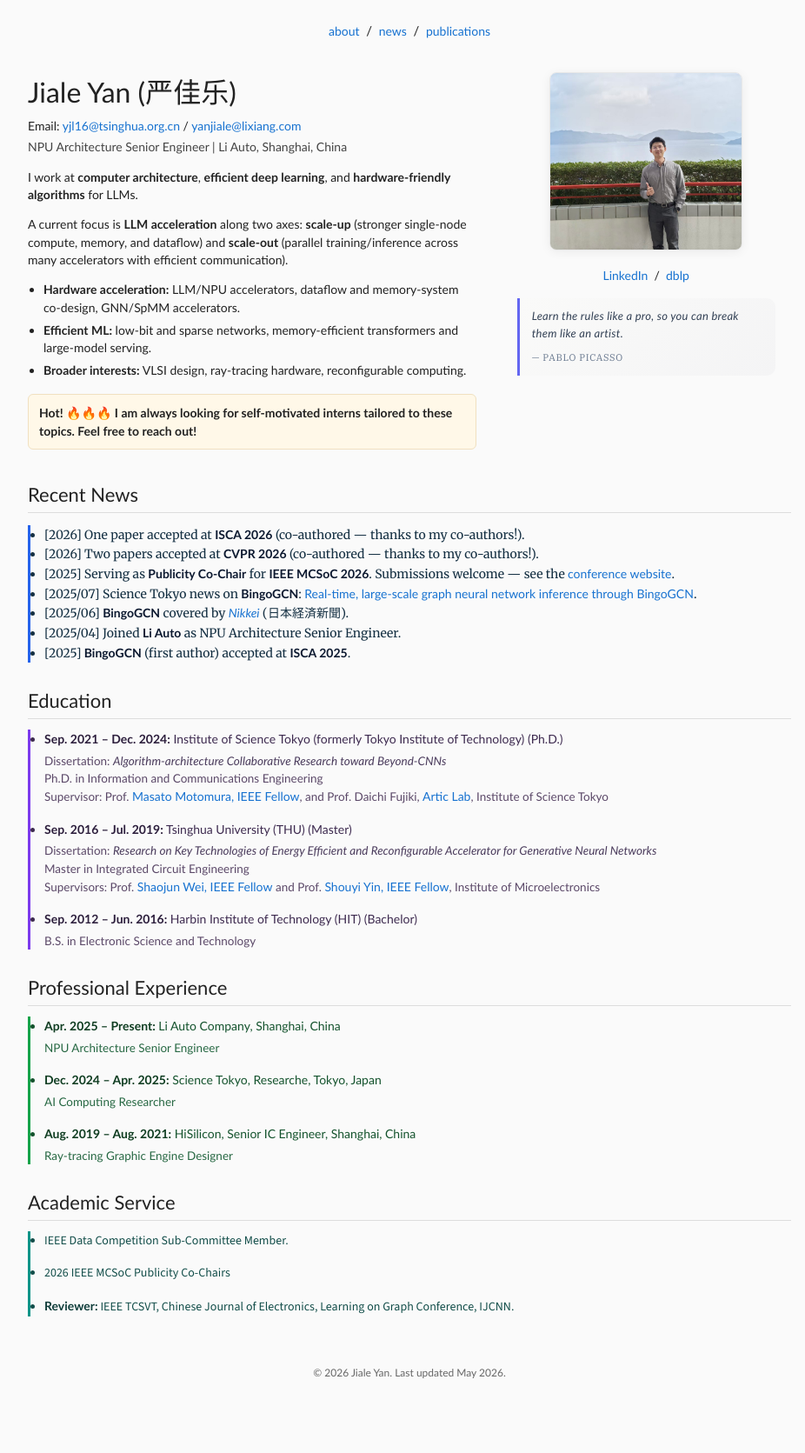
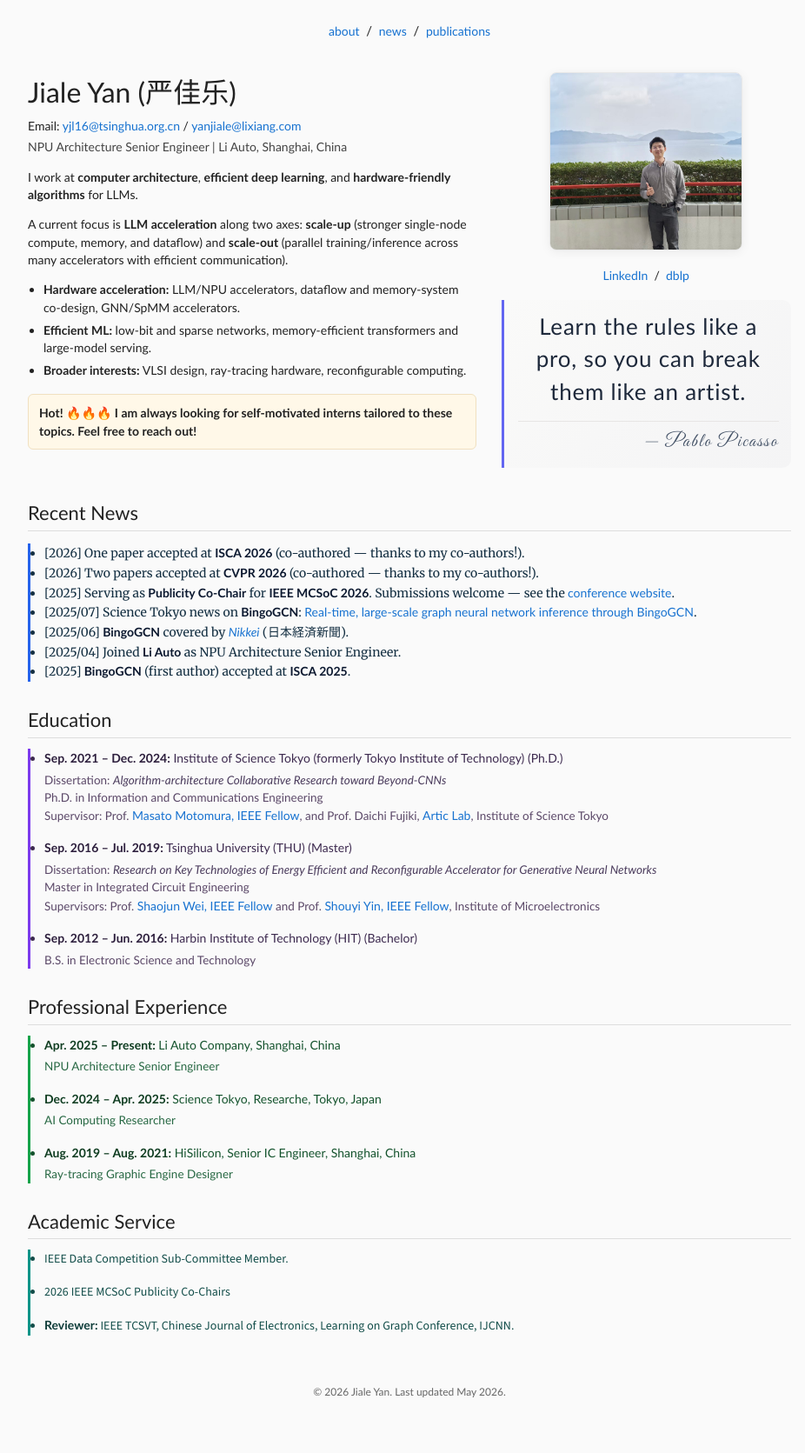
Before and after one commit to LouiValley/LouiValley.github.io, a Jekyll site: the page built from index.html, in a window 1280 px wide. Shown: the whole page at 87% size, without its empty margins (169-1095 px from the left). Built offline with Jekyll 4.4.1, drawn with Linux system fonts in a browser that asks for light colours; before the commit the page ends 1649 px from its top, so only the background shows below that.

Commit message:
Hero philosophy quote: Great Vibes script font and responsive sizing

```diff
--- a/_layouts/plain.html
+++ b/_layouts/plain.html
@@ -7,7 +7,7 @@
   <meta name="description" content="{{ site.description }}">
   <link rel="preconnect" href="https://fonts.googleapis.com">
   <link rel="preconnect" href="https://fonts.gstatic.com" crossorigin>
-  <link href="https://fonts.googleapis.com/css2?family=IBM+Plex+Serif:ital,wght@0,400;0,500;0,600;1,400&family=Merriweather:ital,wght@0,400;0,700;1,400&family=Source+Sans+3:ital,wght@0,400;0,500;0,600;1,400&display=swap" rel="stylesheet">
+  <link href="https://fonts.googleapis.com/css2?family=Great+Vibes&family=IBM+Plex+Serif:ital,wght@0,400;0,500;0,600;1,400&family=Merriweather:ital,wght@0,400;0,700;1,400&family=Source+Sans+3:ital,wght@0,400;0,500;0,600;1,400&display=swap" rel="stylesheet">
   <link rel="stylesheet" href="{{ '/stylesheet.css' | relative_url }}">
 </head>
 <body>
--- a/stylesheet.css
+++ b/stylesheet.css
@@ -200,34 +200,37 @@ body {
 }
 
 .hero-philosophy {
-  margin: 16px auto 0;
-  padding: 10px 12px 12px 14px;
-  max-width: 268px;
+  margin: 18px auto 0;
+  padding: 12px 14px 14px 16px;
+  max-width: 300px;
   border-left: 3px solid #6366f1;
   border-radius: 0 10px 10px 0;
   background: linear-gradient(135deg, #fafaf9 0%, #f4f4f5 100%);
-  text-align: left;
-  font-family: 'Merriweather', Georgia, 'Times New Roman', serif;
+  text-align: center;
+  font-family: 'Great Vibes', cursive;
 }
 
 .hero-philosophy p {
   margin: 0;
-  font-size: 13px;
-  font-style: italic;
+  font-size: 26px;
+  font-style: normal;
   font-weight: 400;
-  color: #334155;
-  line-height: 1.6;
-  letter-spacing: 0.02em;
+  color: #1e293b;
+  line-height: 1.45;
+  letter-spacing: 0.03em;
 }
 
 .hero-philosophy footer {
-  margin: 10px 0 0;
-  font-size: 11px;
+  margin: 14px 0 0;
+  padding-top: 8px;
+  font-size: 22px;
   font-style: normal;
-  font-family: 'IBM Plex Serif', Georgia, serif;
-  color: #64748b;
-  letter-spacing: 0.06em;
-  text-transform: uppercase;
+  font-family: 'Great Vibes', cursive;
+  color: #475569;
+  letter-spacing: 0.08em;
+  text-transform: none;
+  text-align: right;
+  border-top: 1px solid #e7e5e4;
 }
 
 .name-block {
@@ -604,6 +607,18 @@ h2.pub-year {
     margin-top: 18px;
   }
 
+  .hero-philosophy {
+    max-width: 100%;
+  }
+
+  .hero-philosophy p {
+    font-size: 22px;
+  }
+
+  .hero-philosophy footer {
+    font-size: 19px;
+  }
+
   .pub-table tr {
     display: block;
   }
```
